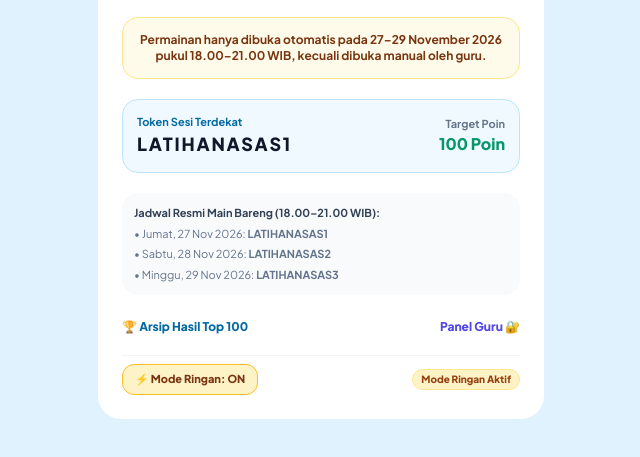
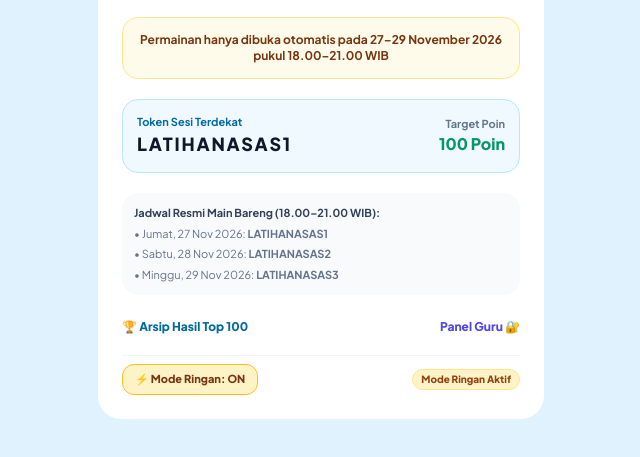
Before and after one commit to etahfiz/mancing-pai, a plain HTML site: page index.html in a window 1280 px wide. Shown: the part 317-774 px from the top of the page, without its empty margins (319-959 px from the left). Drawn offline with nearby package versions, Linux system fonts and the light colour scheme; a web font is replaced by a local one.

Commit message:
Update index.html

```diff
--- a/index.html
+++ b/index.html
@@ -120,7 +120,7 @@
       </div>
 
       <div id="cdLockedNotice" class="hidden bg-amber-50 border border-amber-200 rounded-2xl p-3.5 text-center text-xs font-bold text-amber-900">
-        Permainan hanya dibuka otomatis pada 27–29 November 2026 pukul 18.00–21.00 WIB, kecuali dibuka manual oleh guru.
+        Permainan hanya dibuka otomatis pada 27–29 November 2026 pukul 18.00–21.00 WIB
       </div>
 
       <div class="bg-sky-50 border border-sky-200 rounded-2xl p-3.5 flex items-center justify-between">
```
